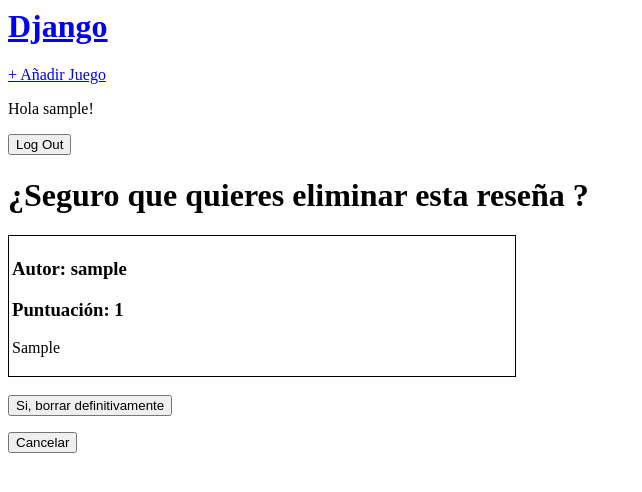
After one commit to Carlos17082005/2526-PEP_PruebaEvaluacion2, a Django app: page /resena/eliminar/1 in a window 1280 px wide. The commit adds this page. Shown: the top 492 px of the page, without its empty margins (0-642 px from the left). Run offline with Django 5.2, Linux system fonts and the light colour scheme; a user stored in the database is signed in; tables that the repository leaves empty hold one stand-in row (values such as "Sample post").

Commit message:
En proceso de Editar y Eliminar Reseñas

```diff
--- a/steam_python/reseñas/urls.py
+++ b/steam_python/reseñas/urls.py
@@ -7,14 +7,20 @@ from .views import (VistaListaJuegos,
                     VistaDetalleJuego,
                     VistaCrearJuego,
                     VistaEliminarJuego,
-                    VistaEditarJuego)
+                    VistaEditarJuego,
+                    VistaEditarResena,
+                    VistaEliminarResena)
 
 urlpatterns = [
+    # ************* Reseñas **********************
     path("", VistaListaJuegos.as_view(), name="home"),
     path("juego/nuevo/", VistaCrearJuego.as_view(), name="nuevo_juego"),
     path("juego/detalle/<int:pk>", VistaDetalleJuego.as_view(), name="detalle_juego"),
     path("juego/eliminar/<int:pk>", VistaEliminarJuego.as_view(), name="eliminar_juego"),
     path("juego/editar/<int:pk>", VistaEditarJuego.as_view(), name="editar_juego"),
+    # ************* Reseñas **********************
+    path("resena/eliminar/<int:pk>", VistaEliminarResena.as_view(), name="eliminar_resena"),
+    path("resena/editar/<int:pk>", VistaEditarResena.as_view(), name="editar_resena"),
 ]
 
 if settings.DEBUG:
--- a/steam_python/reseñas/views.py
+++ b/steam_python/reseñas/views.py
@@ -12,6 +12,8 @@ from django.views.generic.edit import FormMixin
 from django.urls import reverse
 from .forms import ResenaForm
 
+
+########################### JUEGOS #######################################################
 class VistaListaJuegos(ListView):
     model = Juego
     template_name = "home.html"
@@ -20,6 +22,8 @@ class VistaListaJuegos(ListView):
 class VistaDetalleJuego(FormMixin, DetailView):
     model = Juego
     template_name = "detalle_juego.html"
+
+    # ****************** Crear Reseña *************************************
     form_class = ResenaForm
 
     def get_success_url(self):
@@ -42,6 +46,8 @@ class VistaDetalleJuego(FormMixin, DetailView):
         resena.autor = self.request.user # Le asignamos el autor actual
         resena.save()                    # Guardamos definitivamente
         return super().form_valid(form)
+
+    # ****************** Crear Reseña *************************************
 
 class VistaCrearJuego(LoginRequiredMixin, CreateView):
     model = Juego
@@ -77,12 +83,27 @@ class VistaEditarJuego(LoginRequiredMixin, UserPassesTestMixin, UpdateView):
         messages.error(self.request, "NO tienes permiso para EDITAR este Juego")
         return redirect("detalle_juego", pk=self.get_object().pk)
 
-class VistaNuevaResena(LoginRequiredMixin, CreateView):
+########################### RESEÑAS #######################################################
+class VistaEliminarResena(LoginRequiredMixin, UserPassesTestMixin, DeleteView):
     model = Resena
-    success_url = reverse_lazy("detalle_juego")
-    template_name = "detalle_juego.html"
-    fields = ["cuerpo","puntuacion"]
+    template_name = "eliminar_resena.html"
+    success_url = reverse_lazy("home")
 
-    def form_valid(self, form):
-        form.instance.autor = self.request.user
-        return super().form_valid(form)
+    def test_func(self):
+        return (self.get_object().autor == self.request.user) or (self.request.user.is_staff)
+
+    def handle_no_permission(self):
+        messages.error(self.request, "NO tienes permiso para BORRAR este Juego")
+        return redirect("detalle_juego", pk=self.get_object().pk)
+
+class VistaEditarResena(LoginRequiredMixin, UserPassesTestMixin, UpdateView):
+    model = Resena
+    template_name = "editar_juego.html"
+    fields = ["nombre_juego", "imagen"]
+
+    def test_func(self):
+        return (self.get_object().autor == self.request.user) or (self.request.user.is_staff)
+
+    def handle_no_permission(self):
+        messages.error(self.request, "NO tienes permiso para EDITAR este Juego")
+        return redirect("detalle_juego", pk=self.get_object().pk)
--- a/steam_python/templates/detalle_juego.html
+++ b/steam_python/templates/detalle_juego.html
@@ -29,6 +29,10 @@
                 <h3 class="autor_resena">Autor: {{ resena.autor }}</h3>
                 <h3 class="puntuacion_resena">Puntuación: {{resena.puntuacion}}</h3>
                 <p class="texto_resena">{{ resena.cuerpo }}</p>
+                <div class="eliminar_resena">
+                    <a href="{% url 'editar_resena' resena.pk %}"><button>Editar Reseña</button></a>
+                    <a href="{% url 'eliminar_resena' resena.pk %}"><button>Eliminar Reseña</button></a>
+                </div>
             </div>
             <br>
         {% empty %}
--- /dev/null
+++ b/steam_python/templates/eliminar_resena.html
@@ -0,0 +1,16 @@
+<!-- templates/eliminar_juego.html -->
+{% extends "base.html" %}
+
+{% block content %}
+    <h1>¿Seguro que quieres eliminar esta reseña ?</h1>
+    <div style="border-width: 1px; border-color: black; border-style: solid; width: 500px; padding: 3px;">
+        <h3 class="autor_resena">Autor: {{ resena.autor }}</h3>
+        <h3 class="puntuacion_resena">Puntuación: {{resena.puntuacion}}</h3>
+        <p class="texto_resena">{{ resena.cuerpo }}</p>
+    </div>
+    <form action="" method="post">{% csrf_token %}
+        {{ form.as_p }} <br>
+        <input type="submit" value="Si, borrar definitivamente">
+    </form>
+    <a href="{% url 'home' %}"><button> Cancelar </button></a>
+{% endblock content %}
```
Also changed, not shown: steam_python/templates/editar_resena.html (added, +15 -0 lines).
